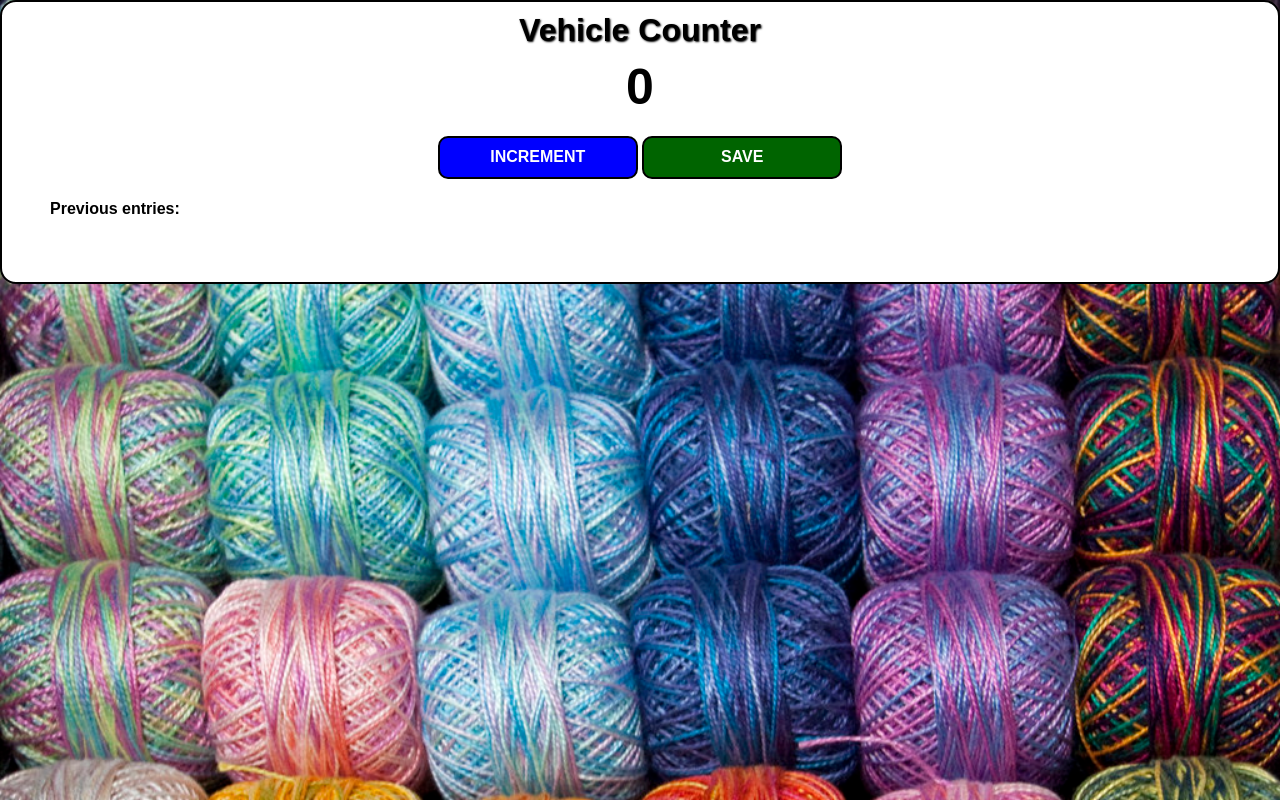
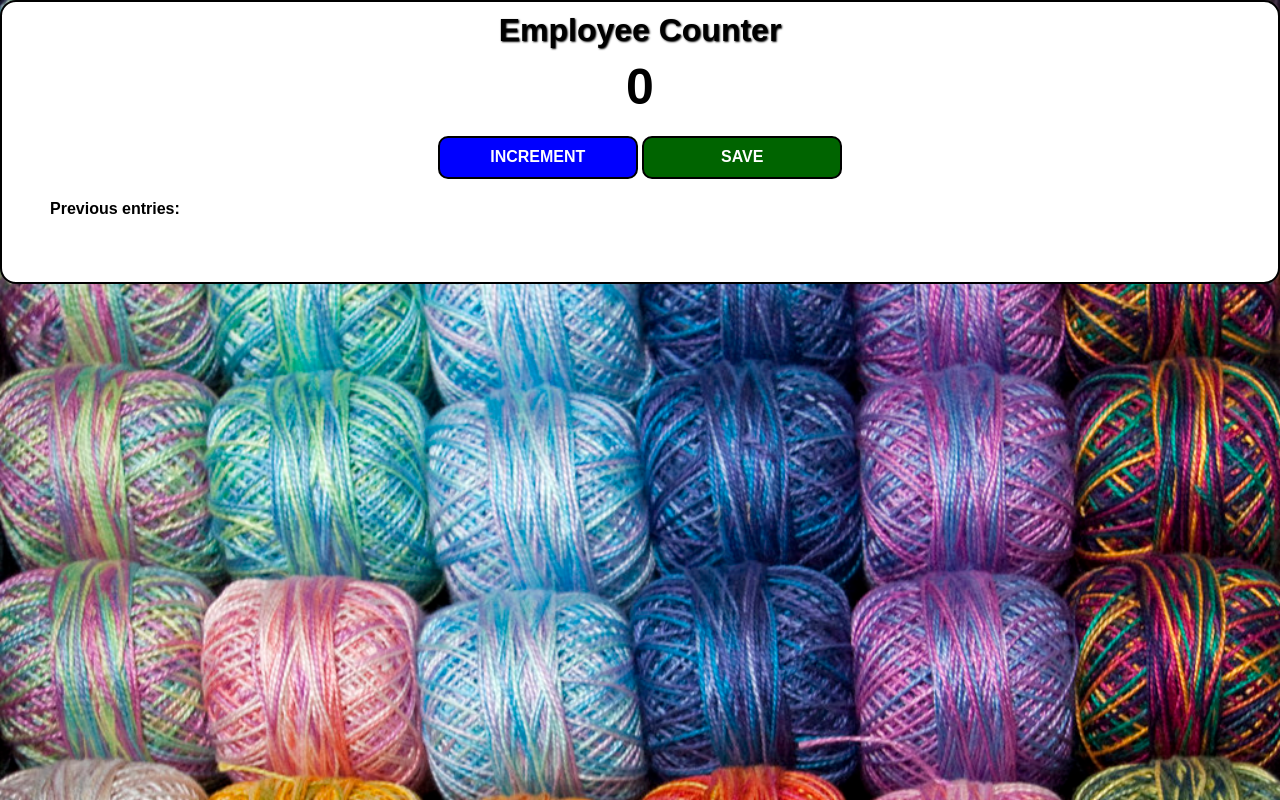
Before and after one commit to janiduRG/programs, a website built with Vite: page index.html in a window 1280 px wide. Built offline with nearby package versions, Linux system fonts and the light colour scheme.

Commit message:
update vehicle counter

```diff
--- a/index.html
+++ b/index.html
@@ -4,7 +4,7 @@
     </head>
     <body>
         <div class="container">
-            <h1>Vehicle Counter</h1>
+            <h1>Employee Counter</h1>
             <h2 id="count-el">0</h2>
             <button id="increment-btn" onclick="increment()">INCREMENT</button>
             <button id="save-btn" onclick="save()">SAVE</button>
```
